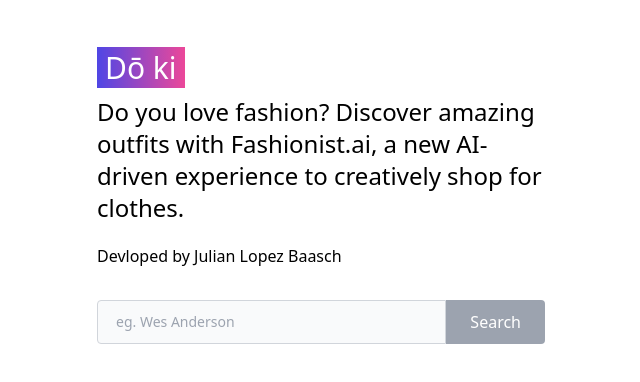
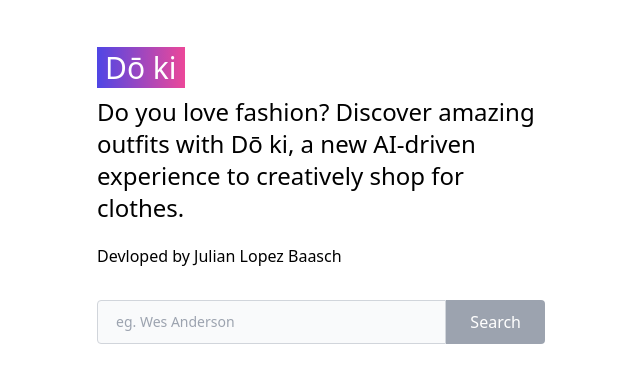
Before and after one commit to JulianLopezB/douki-site, a React (Create React App) app: page / in a window 1280 px wide. Shown: the top 382 px of the page, without its empty margins (319-959 px from the left). Built offline with nearby package versions, Linux system fonts and the light colour scheme; no server answers; the HTML template or start-up script is replaced by a standard one.

Commit message:
changing paragraph in index

```diff
--- a/src/components/Jumbutron.js
+++ b/src/components/Jumbutron.js
@@ -10,7 +10,7 @@ const Jumbutron = ({ children }) => {
         </span>
         {/* <h1 className='text-gray text-center text-3xl font-bold mb-5'>Fashionist.ai</h1> */}
         <p className='text-gray text-left text-2xl  mb-5'>
-          Do you love fashion? Discover amazing outfits with Fashionist.ai,
+          Do you love fashion? Discover amazing outfits with Dō ki,
           a new AI-driven experience to creatively shop for clothes.
         </p>
         <p className='text-gray text-left text-1xl  mb-8'>Devloped by <a class="footer" href="https://ar.linkedin.com/in/julianlopezba">Julian Lopez Baasch</a></p>
```
